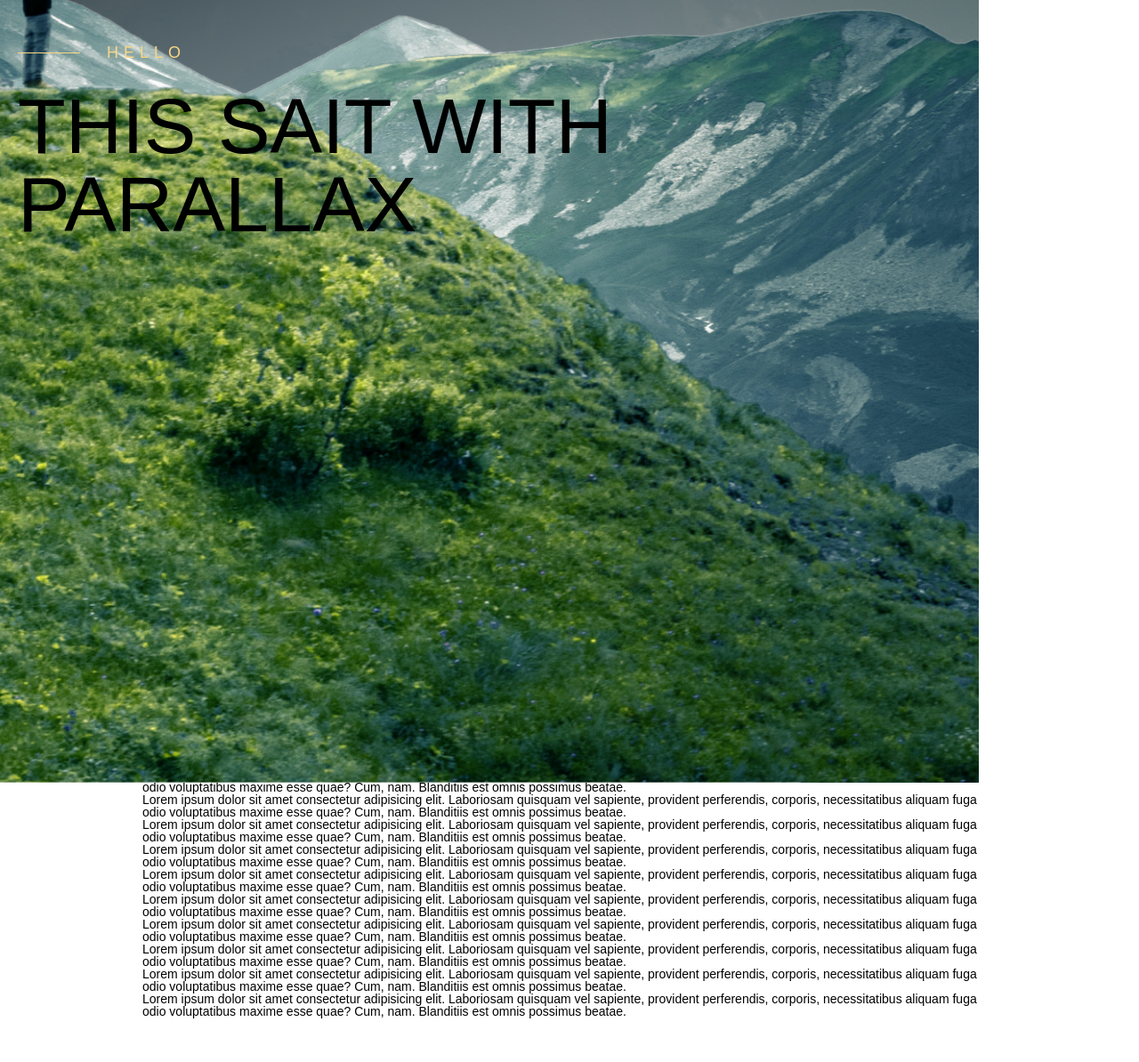
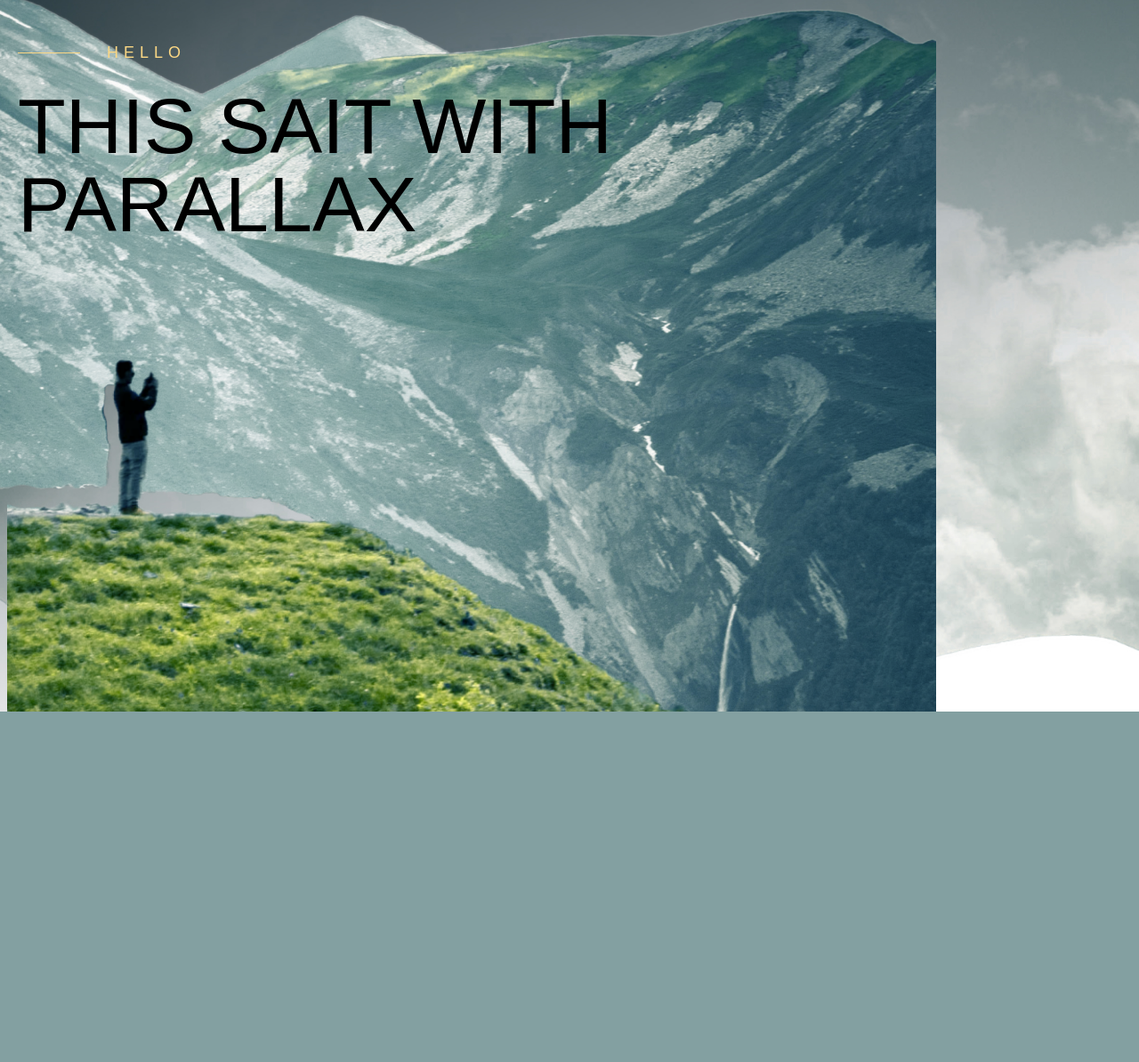
Before and after one commit to StepanBkv/site_rezeme, a PHP site: page /parallax.html in a window 1280 px wide. Shown: the whole page at 89% size. After the commit the page ends 800 px from the top, so only its background shows below. Run offline with PHP 8.4, Linux system fonts and the light colour scheme.

Commit message:
parallax в firfoxe не работает. Почему?

```diff
--- a/css/parallax.css
+++ b/css/parallax.css
@@ -147,27 +147,27 @@ h1, h2, h3, h4, h5, h6 {
 }
 
 .images-parallax__clouds {
+  width: 130%;
+  height: 100%;
+  background: url("../img/clouds.jpg") top/cover no-repeat;
+  top: 0;
+}
+
+.images-parallax__mountains {
   position: absolute;
   width: 100%;
   height: 100%;
-  background: url("../img/clouds.jpg") top / cover no-repeat;
+  background: url("../img/mountains.png") top/cover no-repeat;
   z-index: 2;
-}
-
-.images-parallax__mountains {
-    position: absolute;
-    width: 100%;
-    height: 100%;
-    left: 0;
-    background: url("../img/mountains.png") top / cover no-repeat;
-    z-index: 0;
+  right: 4%;
 }
 
 .images-parallax__human {
   position: absolute;
   width: 100%;
   height: 100%;
-  left: 0;
-  background: url("../img/human.png") top / cover no-repeat;
-  z-index: 1;
+  left: 9%;
+  background: url("../img/human.png") top/cover no-repeat;
+  z-index: 3;
+  top: 50%;
 }
--- a/source/scss/parallax.scss
+++ b/source/scss/parallax.scss
@@ -57,16 +57,31 @@
 	left: 0%;
 }
 .images-parallax__clouds {
-	background-image: url(../../css/clouds.jpg);
+  width: 130%;
+  height: 100%;
+  background: url("../img/clouds.jpg") top / cover no-repeat;
+  top: 0;
 }
-.images-parallax__mountains {}
+
+.images-parallax__mountains {
+	  position: absolute;
+	  width: 100%;
+	  height: 100%;
+    background: url("../img/mountains.png") top / cover no-repeat;
+    z-index: 2;
+    right: 4%;
+}
+
 .images-parallax__human {
-	position: absolute;
-	width: 100%;
-	height: 100%;
-	left: 0;
+  position: absolute;
+  width: 100%;
+  height: 100%;
+  left: 9%;
+  background: url("../img/human.png") top / cover no-repeat;
+  z-index: 3;
+  top: 50%;
+}
 
-}
 .content {}
 .content__container {}
 .content__title {}
```
Also changed, not shown: reseme.html (+3 -15 lines), parallax.js (added).
